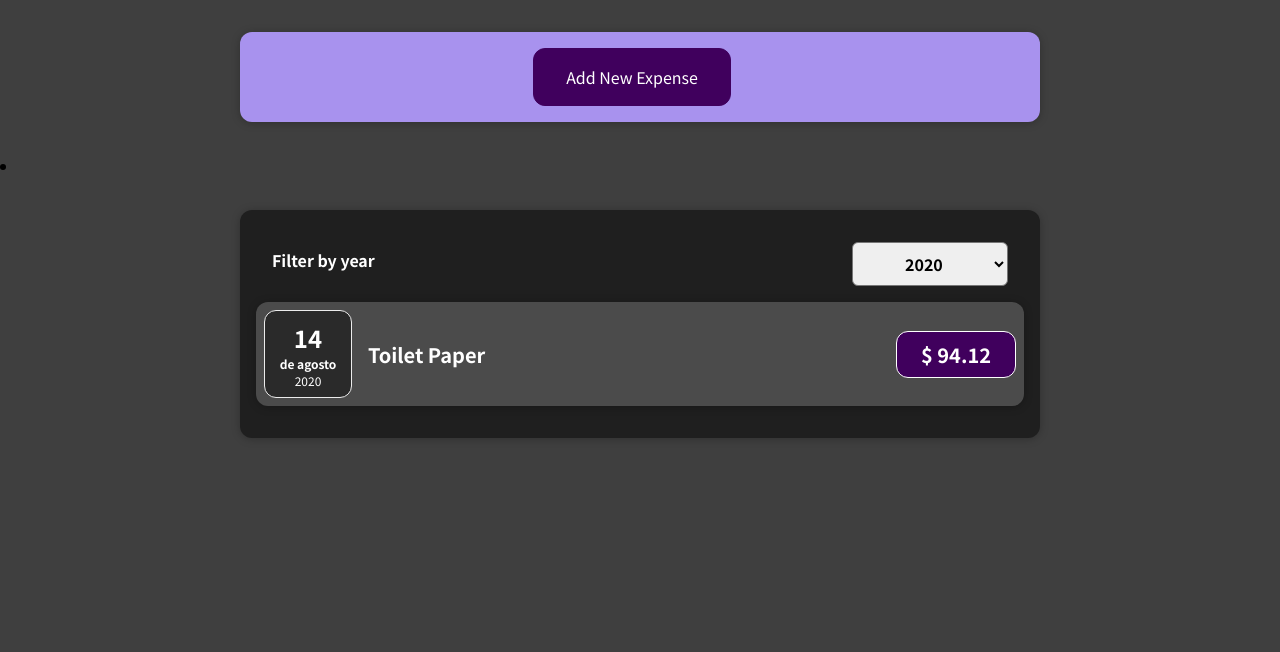
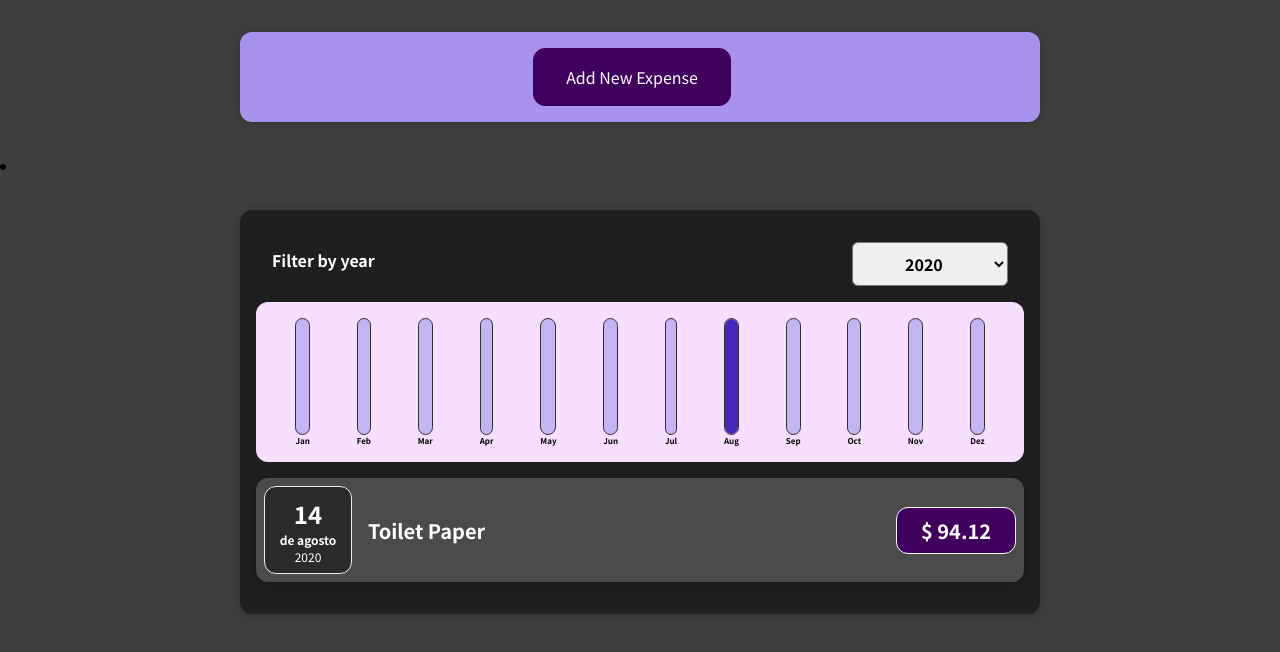
Before and after one commit to julianohcosta/ReactCourse, a React (Create React App) app: page / in a window 1280 px wide. Shown: the top 652 px of the page. Built offline with nearby package versions, Linux system fonts and the light colour scheme.

Commit message:
Project finished

```diff
--- /dev/null
+++ b/src/components/Chart/Chart.jsx
@@ -0,0 +1,22 @@
+import './css/Chart.css'
+import ChartBar from "./ChartBar";
+
+export default function Chart(props){
+
+    const valueArray = props.dataPoints.map(dataPoint => dataPoint.value);
+    const totalMaximum = Math.max(...valueArray);
+
+    return (
+        <div className="chart">
+            {
+                props.dataPoints.map(dataPont => (
+                    <ChartBar
+                        key={dataPont.label}
+                        value={dataPont.value}
+                        maxValue={totalMaximum}
+                        label={dataPont.label}
+                    />))
+            }
+        </div>
+    )
+}
--- /dev/null
+++ b/src/components/Chart/ChartBar.jsx
@@ -0,0 +1,24 @@
+import './css/ChartBar.css'
+
+export default function ChartBar(props){
+
+    let barFillHeight = '0%';
+
+    if (props.maxValue > 0){
+        barFillHeight = Math.round((props.value / props.maxValue) * 100) + "%";
+    }
+
+
+
+    return (
+        <div className="chart-bar">
+            <div className="chart-bar__inner">
+                <div className="chart-bar__fill" style={{height: barFillHeight}}>
+                </div>
+            </div>
+            <div className="chart-bar__label">
+                {props.label}
+            </div>
+        </div>
+    )
+}
--- /dev/null
+++ b/src/components/Chart/css/Chart.css
@@ -0,0 +1,9 @@
+.chart {
+    padding: 1rem;
+    border-radius: 12px;
+    background-color: #f8dfff;
+    text-align: center;
+    display: flex;
+    justify-content: space-around;
+    height: 10rem;
+}
--- /dev/null
+++ b/src/components/Chart/css/ChartBar.css
@@ -0,0 +1,30 @@
+.chart-bar {
+    height: 100%;
+    display: flex;
+    flex-direction: column;
+    align-items: center;
+}
+
+.chart-bar__inner {
+    height: 100%;
+    width: 100%;
+    border: 1px solid #313131;
+    border-radius: 12px;
+    background-color: #c3b4f3;
+    overflow: hidden;
+    display: flex;
+    flex-direction: column;
+    justify-content: flex-end;
+}
+
+.chart-bar__fill {
+    background-color: #4826b9;
+    width: 100%;
+    transition: all 0.3s ease-out;
+}
+
+.chart-bar__label {
+    font-weight: bold;
+    font-size: 0.5rem;
+    text-align: center;
+}
--- a/src/components/Expenses/Expenses.jsx
+++ b/src/components/Expenses/Expenses.jsx
@@ -3,6 +3,7 @@
 import Card from "../UI/Card";
 import ExpensesFilter from "../UI/ExpensesFilter";
 import ExpensesList from "./ExpensesList";
+import ExpensesChart from "./ExpensesChart";
 
 /**
  *
@@ -27,6 +28,7 @@
         <li>
             <Card className="expenses">
                 <ExpensesFilter onFilterChange={expensesFilterHandler} selectedYear={filteredYear}/>
+                <ExpensesChart expenses={filteredExpenses}/>
                 <ExpensesList expensesContent={filteredExpenses}/>
             </Card>
         </li>
--- /dev/null
+++ b/src/components/Expenses/ExpensesChart.jsx
@@ -0,0 +1,29 @@
+import Chart from "../Chart/Chart";
+
+export default function ExpensesChart(props){
+
+    const chartDataPoints = [
+        {label: 'Jan', value: 0},
+        {label: 'Feb', value: 0},
+        {label: 'Mar', value: 0},
+        {label: 'Apr', value: 0},
+        {label: 'May', value: 0},
+        {label: 'Jun', value: 0},
+        {label: 'Jul', value: 0},
+        {label: 'Aug', value: 0},
+        {label: 'Sep', value: 0},
+        {label: 'Oct', value: 0},
+        {label: 'Nov', value: 0},
+        {label: 'Dez', value: 0}
+    ];
+
+    for (const expense of props.expenses) {
+
+        const expenseMonth = expense.date.getMonth(); // Month starting at 0: January is 0 and so on.
+        chartDataPoints[expenseMonth].value += expense.amount;
+    }
+
+    return (
+        <Chart dataPoints={chartDataPoints}/>
+    )
+}
--- a/src/components/NewExpense/ExpenseForm.jsx
+++ b/src/components/NewExpense/ExpenseForm.jsx
@@ -24,16 +24,16 @@
 
         e.preventDefault();
 
-        const expenseDate = {
+        const expenseData = {
             title: enteredTitle,
-            amount: enteredAmount,
+            amount: +enteredAmount,
             date: new Date(enteredDate),
         }
         setEnteredTitle('');
         setEnteredAmount('');
         setEnteredAmount('');
 
-        props.onSaveExpenseData(expenseDate);
+        props.onSaveExpenseData(expenseData);
     }
 
     return (
```
